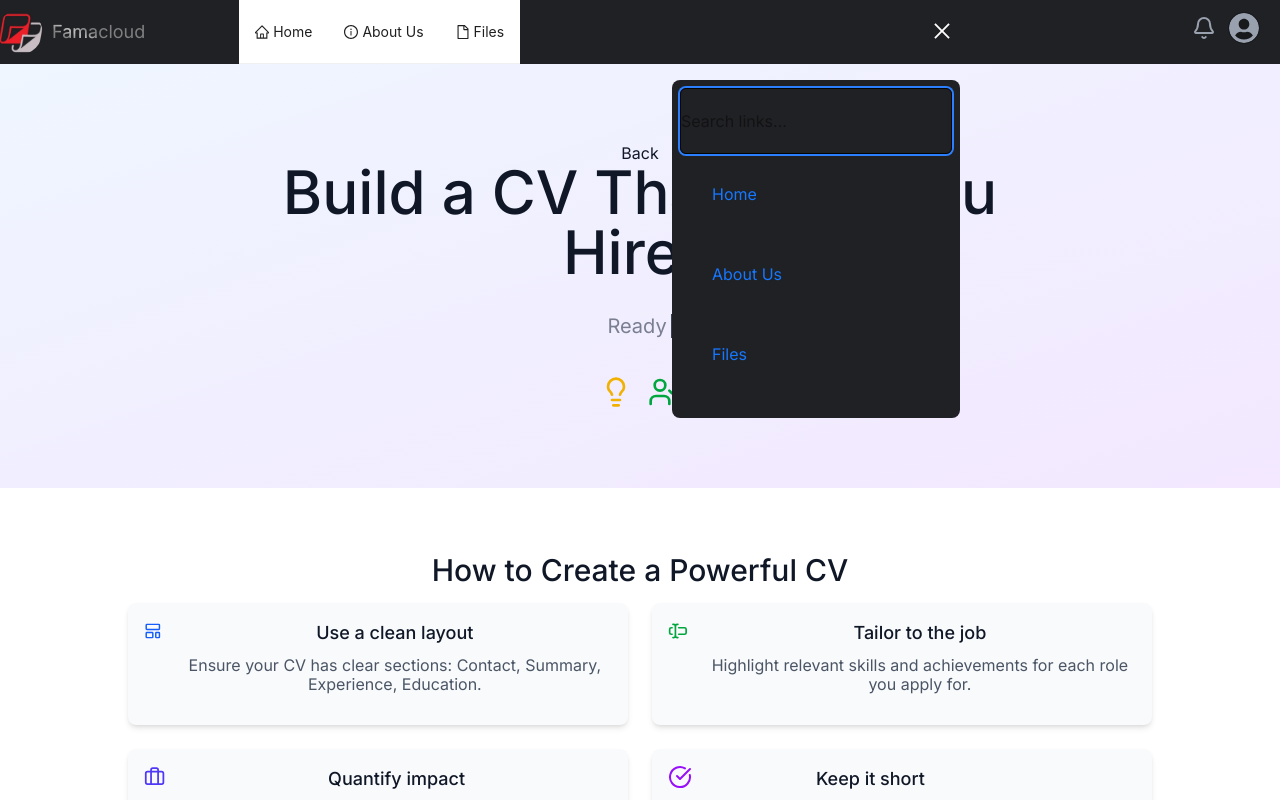
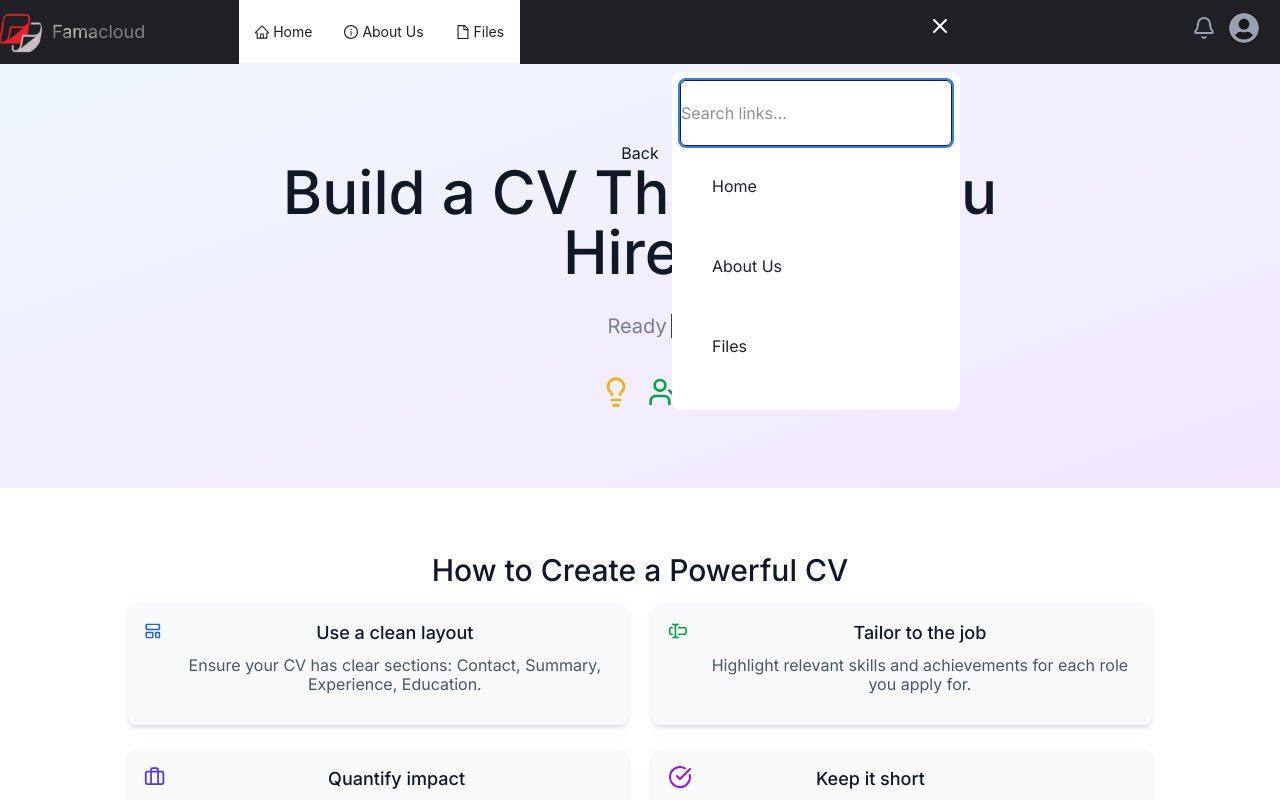
Before and after one commit to Ymffuture/Filebank, a React (Vite) app in the folder filebank-frontend/: page /cv in a window 1280 px wide. Both pictures are taken after a click on the button "Toggle search". Shown: the top 800 px of the page. Built offline with nearby package versions, Linux system fonts and the light colour scheme.

Commit message:
Update SearchBar.jsx

```diff
--- a/filebank-frontend/src/components/SearchBar.jsx
+++ b/filebank-frontend/src/components/SearchBar.jsx
@@ -1,7 +1,8 @@
 // src/components/SearchBar.jsx
 import React, { useState, useMemo } from "react";
 import { motion, AnimatePresence } from "framer-motion";
-import { SearchOutlined, CloseOutlined } from "@ant-design/icons"; // ✅ Ant Design Icons
+import { Search, X } from "lucide-react";
+
 
 const links = [
   { name: "Home", url: "/" },
@@ -34,9 +35,9 @@ const SearchBar = () => {
         aria-label="Toggle search"
       >
         {open ? (
-          <CloseOutlined style={{ fontSize: 20, color: "#fff" }} />
+          <X style={{ fontSize: 20, color: "#fff" }} />
         ) : (
-          <SearchOutlined style={{ fontSize: 26, color: "#fff" }} />
+          <Search style={{ fontSize: 26, color: "#9CA3AF" }} />
         )}
       </button>
 
@@ -48,7 +49,7 @@ const SearchBar = () => {
             animate={{ opacity: 1, y: 0 }}
             exit={{ opacity: 0, y: -10 }}
             transition={{ duration: 0.2 }}
-            className="absolute right-0 mt-2 w-72 bg-[#202124] rounded-lg p-2 z-50"
+            className="absolute right-0 mt-2 w-72 bg-[#fff] rounded-lg p-2 z-50"
           >
             {/* Input */}
             <input
@@ -66,6 +67,7 @@ const SearchBar = () => {
                 filteredLinks.map((link) => (
                   <li key={link.url}>
                     <a
+                      style={{ color: "#202124" }}
                       href={link.url}
                       className="block px-8 py-2 rounded-md hover:bg-blue-50 transition text-gray-400"
                     >
```
